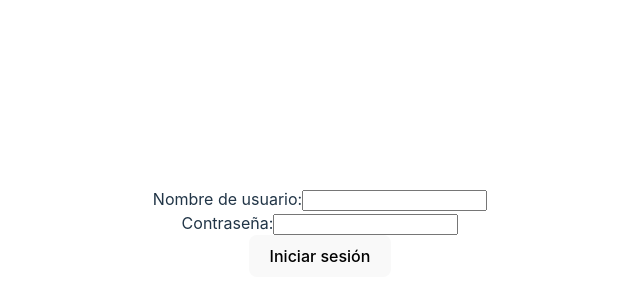
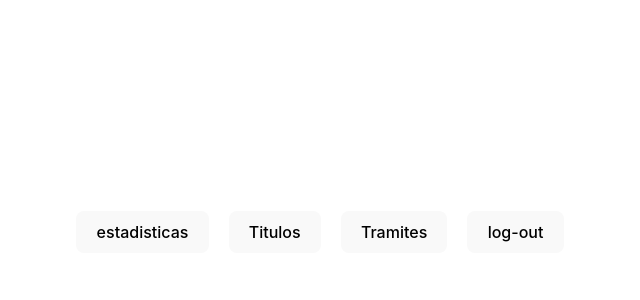
Before and after one commit to Ninetyfilly/front-uni, a React (Create React App) app: page /menu in a window 1280 px wide. Shown: the part 168-468 px from the top of the page, without its empty margins (320-960 px from the left). Built offline with nearby package versions, Linux system fonts and the light colour scheme; the HTML template or start-up script is replaced by a standard one.

Commit message:
primeros cambios y paginacion inicial

```diff
--- a/package.json
+++ b/package.json
@@ -10,6 +10,7 @@
     "axios": "^1.3.6",
     "react": "^18.2.0",
     "react-dom": "^18.2.0",
+    "react-router-dom": "^6.11.0",
     "react-scripts": "5.0.1",
     "web-vitals": "^2.1.4"
   },
--- a/src/App.jsx
+++ b/src/App.jsx
@@ -1,14 +1,43 @@
-import { useState } from 'react'
-import reactLogo from './assets/react.svg'
-import viteLogo from '/vite.svg'
-import Login from './views/login'
+import Login from './views/login/login'
+import Menu from './views/menu/menu'
+import Estadisticas from './views/estadisticas/estadisticas'
+import Titulos from './views/titulos/titulos'
+import Tramites from './views/tramites/tramites'
+
+
+
+import { createBrowserRouter, RouterProvider} from 'react-router-dom';
 import './App.css'
 
 function App() {
 
+  const router = createBrowserRouter([
+    {
+      path: "/",
+      element: <Login />,
+    },
+    {
+      path: "/menu",
+      element: <Menu />,
+    },
+    {
+      path: "/menu/estadisticas",
+      element: <Estadisticas />,
+    },
+    {
+      path: "/menu/titulos",
+      element: <Titulos />,
+    },
+    {
+      path: "/menu/tramites",
+      element: <Tramites />,
+    },
+  ]);
+
   return (
     <>
-      <Login/>
+      {/* <Login/> */}
+      <RouterProvider router={router} />
     </>
   )
 }
--- /dev/null
+++ b/src/views/estadisticas/estadisticas.jsx
@@ -0,0 +1,25 @@
+import React from 'react';
+import './estadisticas.css'
+import { Link} from 'react-router-dom';
+
+
+function Estadisticas() {
+
+  return (
+    <div className="estadisticas">
+    <h1>Menú</h1>
+    <nav>
+      <ul>
+        <li>
+          <Link to="/menu/estadisticas">Estadísticas</Link>
+        </li>
+        <li>
+            <Link to="/menu">Menú</Link>
+            </li>
+      </ul>
+    </nav>
+  </div>
+  );
+}
+
+export default Estadisticas;
--- a/src/views/login.jsx
+++ b/src/views/login/login.jsx
@@ -1,10 +1,13 @@
 import React, { useState } from "react";
 import axios from "axios";
+import { useNavigate } from 'react-router-dom';
+
+
 
 function Login() {
   const [username, setUsername] = useState("");
   const [password, setPassword] = useState("");
-
+  const navigate = useNavigate();
   function handleUsernameChange(event) {
     setUsername(event.target.value);
   }
@@ -20,11 +23,11 @@ function Login() {
       password
     }
     try {
-      const response = await axios.post(`http://localhost:8000/login`,{
-        body: data
-      })
-      console.log('response', response.data.data[0])
-
+      // const response = await axios.post(`http://localhost:8000/login`,{
+      //   body: data
+      // })
+      console.log('response')
+      navigate('/menu')
     } catch (error) {
       console.log('Error: ',error)
     }
--- /dev/null
+++ b/src/views/menu/menu.css
@@ -0,0 +1,11 @@
+.menu {
+    display: flex;
+    justify-content: center;
+    align-items: center;
+
+  }
+
+.menu button {
+    margin: 0 10px;
+
+}
--- /dev/null
+++ b/src/views/menu/menu.jsx
@@ -0,0 +1,27 @@
+import React from 'react';
+import './menu.css'
+import { Link,Outlet } from 'react-router-dom';
+
+
+function Menu() {
+
+  return (
+    <div className="menu">
+       <Link to="/menu/estadisticas">
+        <button>estadisticas</button>
+      </Link>
+      <Link to="/menu/titulos">
+        <button>Titulos</button>
+      </Link>
+      <Link to="/menu/tramites">
+        <button>Tramites</button>
+      </Link>
+      <Link to="/">
+        <button>log-out</button>
+      </Link>
+      <Outlet />
+    </div>
+  );
+}
+
+export default Menu;
--- /dev/null
+++ b/src/views/titulos/titulos.jsx
@@ -0,0 +1,25 @@
+import React from 'react';
+import './titulos.css'
+import { Link} from 'react-router-dom';
+
+
+function Titulos() {
+
+  return (
+    <div className="titulos">
+    <h1>Menú</h1>
+    <nav>
+      <ul>
+        <li>
+          <Link to="/menu/titulos">Titulos</Link>
+        </li>
+        <li>
+            <Link to="/menu">Menú</Link>
+            </li>
+      </ul>
+    </nav>
+  </div>
+  );
+}
+
+export default Titulos;
--- /dev/null
+++ b/src/views/tramites/tramites.jsx
@@ -0,0 +1,25 @@
+import React from 'react';
+import './tramites.css'
+import { Link} from 'react-router-dom';
+
+
+function Tramites() {
+
+  return (
+    <div className="tramites">
+        <h1>Menú</h1>
+        <nav>
+        <ul>
+            <li>
+            <Link to="/menu/tramites">Tramites</Link>
+            </li>
+            <li>
+            <Link to="/menu">Menú</Link>
+            </li>
+        </ul>
+        </nav>
+    </div>
+  );
+}
+
+export default Tramites;
```
Also changed, not shown: src/views/estadisticas/estadisticas.css (added), src/views/login/login.css (added), src/views/titulos/titulos.css (added), src/views/tramites/tramites.css (added), 1 other file (tests, documents, lock files or other folders).
